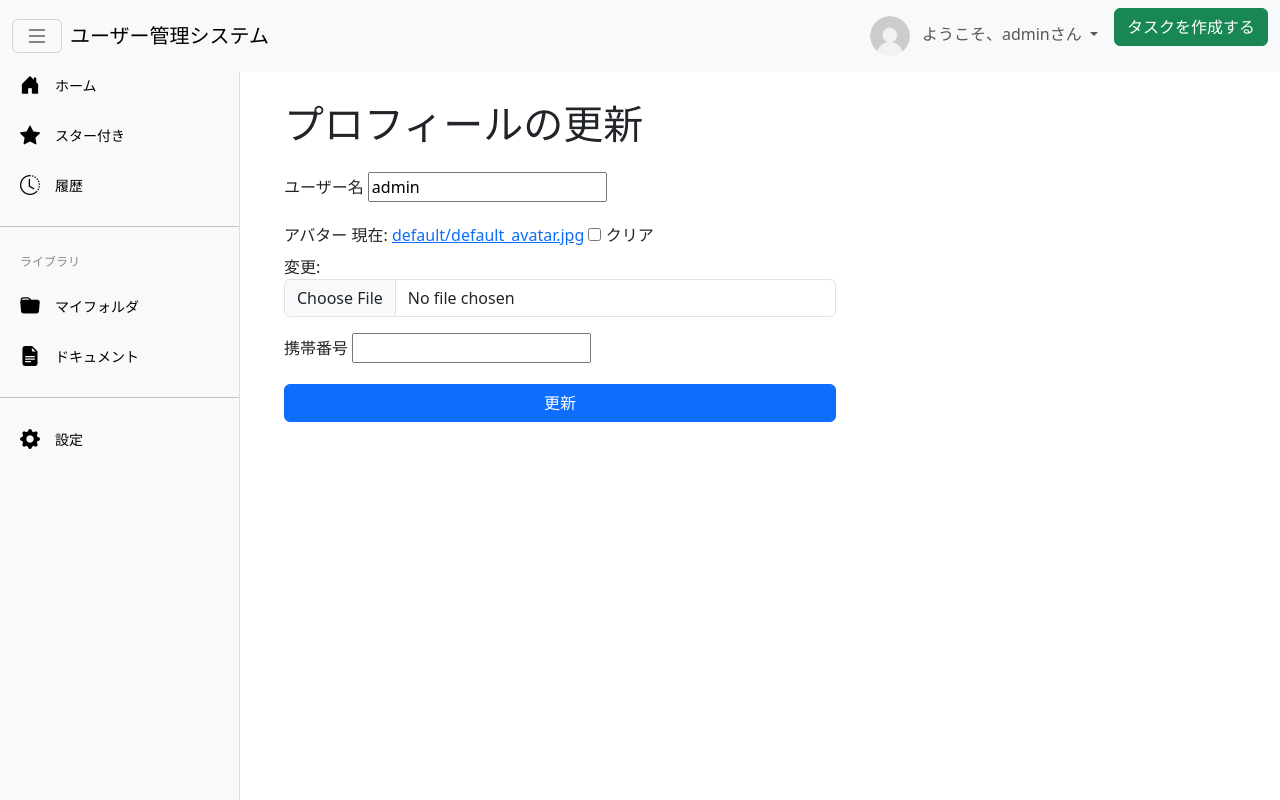
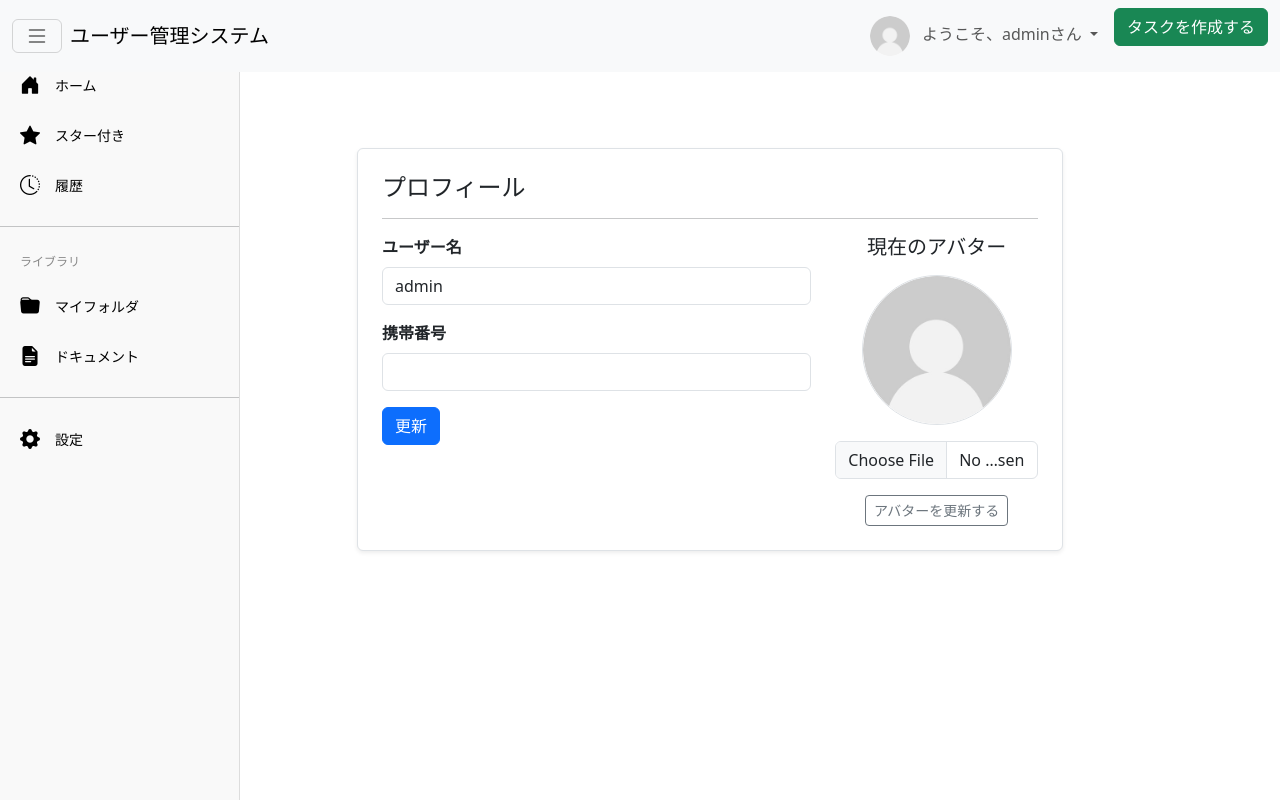
Before and after one commit to chaizhiyuan2501/django_user_app, a Django app: page /update_profile/2 in a window 1280 px wide. Run offline with Django 4.2, Linux system fonts and the light colour scheme; a user stored in the database is signed in; some libraries are stand-ins or nearby versions.

Commit message:
update_passwordとupdate_profileのhtml修正した

```diff
--- a/templates/user/update/update_profile.html
+++ b/templates/user/update/update_profile.html
@@ -3,12 +3,15 @@
 {% block title %}プロフィールの更新 | {{ APP_TITLE }}{% endblock %}
 
 {% block content %}
-<div class="container mt-5">
-    <h1 class="mb-4">プロフィールの更新</h1>
+<div class="container py-5">
+    <div class="row justify-content-center">
+        <div class="col-md-10">
+            <div class="border rounded p-4 bg-white shadow-sm">
+                <h2 class="h4 mb-3">プロフィール</h2>
+                <hr>
 
-    {# メッセージ表示部分 #}
                 {% if messages %}
-        <div class="alert-container mb-4">
+                <div class="alert-container mb-3">
                     {% for message in messages %}
                         <div class="alert {% if message.tags %}alert-{{ message.tags }}{% else %}alert-info{% endif %}" role="alert">
                             {{ message.message }}
@@ -17,43 +20,100 @@
                 </div>
                 {% endif %}
 
-    {# フォーム表示部分 #}
-    <form method="post" enctype="multipart/form-data" class="needs-validation" novalidate>
+                <div class="row align-items-start">
+                    <!-- 左側プロフィールフォーム -->
+                    <div class="col-md-8">
+                        <form method="post" enctype="multipart/form-data" class="needs-validation" novalidate onsubmit="return validateForm()">
                             {% csrf_token %}
 
-        {# フィールドごとのエラー表示 #}
                             {% for field in form %}
+                            {% if field.name != "avatar" %}
                             <div class="mb-3">
-                <label for="{{ field.id_for_label }}" class="form-label">{{ field.label }}</label>
-                {{ field }}
-                {% for error in field.errors %}
-                    <div class="text-danger small mt-1">{{ error }}</div>
-                {% endfor %}
+                                <label for="{{ field.id_for_label }}" class="form-label fw-bold">{{ field.label }}</label>
+                                <input type="{{ field.field.widget.input_type }}" name="{{ field.name }}" id="{{ field.id_for_label }}" class="form-control" value="{{ field.value|default_if_none:'' }}">
+                                <small class="form-text text-muted">{{ field.help_text }}</small>
+                                <div class="form-text text-danger">{{ field.errors }}</div>
                             </div>
+                            {% endif %}
                             {% endfor %}
 
-        <div class="d-grid">
+                            <div class="d-flex justify-content-start">
                                 <button type="submit" class="btn btn-primary">更新</button>
                             </div>
                         </form>
                     </div>
 
+                    <!-- 右側アバターフォーム -->
+                    <div class="col-md-4 text-center">
+                        <h5 class="mb-3" id="avatar-title">現在のアバター</h5>
+                        <div class="avatar-preview mb-3 d-flex justify-content-center">
+                            <img id="avatar-preview" src="{% if user.avatar %}{{ user.avatar.url }}{% else %}/static/img/default-avatar.png{% endif %}" class="rounded-circle border" width="150" height="150">
+                        </div>
+                        <form method="post" enctype="multipart/form-data" class="text-center" id="avatar-form" onsubmit="return validateAvatarForm()">
+                            {% csrf_token %}
+                            <div class="mb-3">
+                                <input type="file" name="avatar" id="id_avatar" class="form-control" accept="image/*" onchange="previewImage(event)">
+                                <div class="form-text text-danger">{{ form.avatar.errors }}</div>
+                            </div>
+                            <button type="submit" class="btn btn-outline-secondary btn-sm">アバターを更新する</button>
+                        </form>
+                    </div>
+                </div>
+            </div>
+        </div>
+    </div>
+</div>
+
+<script>
+    function previewImage(event) {
+        const fileInput = event.target;
+        if (fileInput.files.length > 0) {
+            const reader = new FileReader();
+            reader.onload = function(){
+                const preview = document.getElementById("avatar-preview");
+                const title = document.getElementById("avatar-title");
+                preview.src = reader.result;
+                title.innerText = "新しいアバター"; // 画像が選択されたらタイトルを変更
+            }
+            reader.readAsDataURL(fileInput.files[0]);
+        }
+    }
+
+    function validateForm() {
+        let isValid = false;
+        document.querySelectorAll(".form-control").forEach(input => {
+            if (input.value.trim() !== "") {
+                isValid = true;
+            }
+        });
+        if (!isValid) {
+            alert("フォームが空です。更新する情報を入力してください。");
+        }
+        return isValid;
+    }
+
+    function validateAvatarForm() {
+        const fileInput = document.getElementById("id_avatar");
+        if (fileInput.files.length === 0) {
+            alert("新しいアバターを選択してください。");
+            return false;
+        }
+        return true;
+    }
+</script>
+
 <style>
     .container {
-        max-width: 600px;
+        max-width: 900px;
     }
-
     .alert-container {
         padding: 10px;
     }
-
     .alert {
         margin-bottom: 10px;
     }
-
-    .error {
-        color: red;
-        font-size: 0.9em;
+    .avatar-preview img {
+        object-fit: cover;
     }
 </style>
 {% endblock %}
--- a/user/forms.py
+++ b/user/forms.py
@@ -50,7 +50,7 @@ class UpdatePasswordForm(PasswordChangeForm):
     def __init__(self, *args, **kwargs):
         super().__init__(*args, **kwargs)
         for field in self.fields.values():
-            field.widget.attrs["class"] = "class_name"
+            field.widget.attrs["class"] = "form-control"
             field.widget.attrs["placeholder"] = "パスワード"
 
         self.fields["old_password"].label = "現在のパスワード"
--- a/user/views.py
+++ b/user/views.py
@@ -9,9 +9,10 @@ from django.contrib.auth.views import (
     PasswordChangeView,
     PasswordChangeDoneView,
 )
-from django.contrib.auth.decorators import login_required
 from django.contrib.auth import login, logout, authenticate
 from django.urls import reverse_lazy
+from django.shortcuts import redirect
+
 
 from .models import User
 from .forms import (
@@ -123,9 +124,12 @@ class UpdateProfileView(LoginRequiredMixin, UpdateView):
         return self.request.user
 
     def form_valid(self, form):
+        if not any(form.cleaned_data.values()):
+            messages.warning(self.request, "更新する情報がありません。")
+            return redirect(self.request.path)
+
         messages.success(self.request, self.success_message)
-        response = super().form_valid(form)
-        return response
+        return super().form_valid(form)
 
     # def form_invalid(self, form):
     #     messages.error(
```
Also changed, not shown: templates/user/update/update_password.html (+23 -14 lines), media/avatar/0d581daea4ee4a6c88e7ab0e39bedd6b.png (added). Lines whose indentation alone changed are shown as unchanged.
